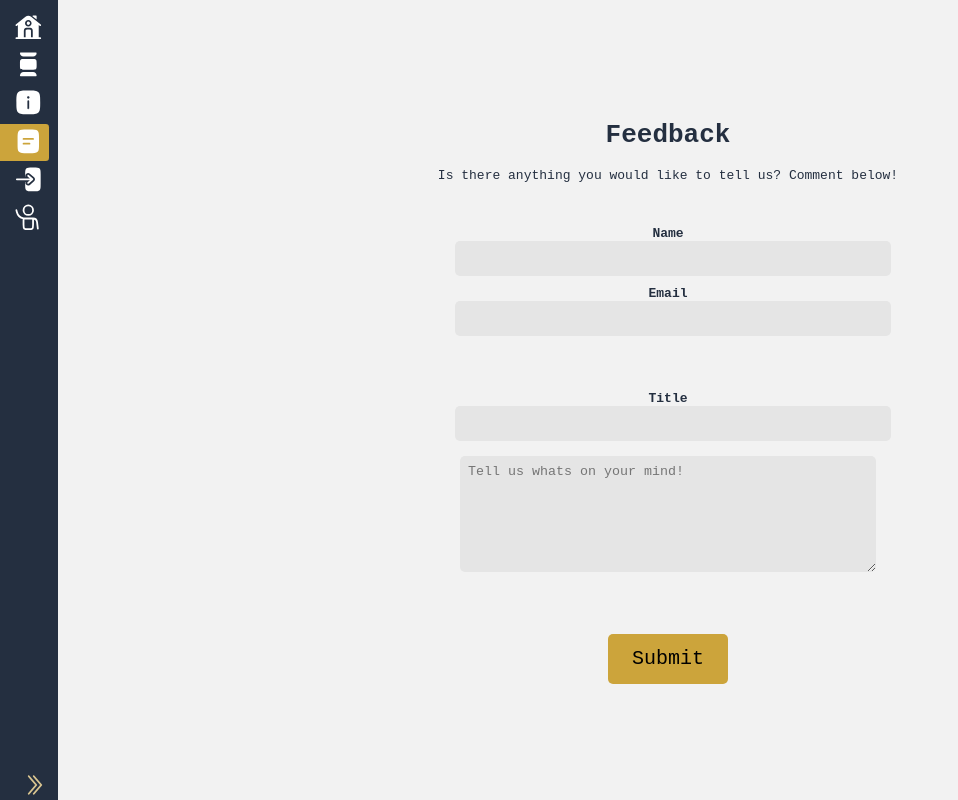
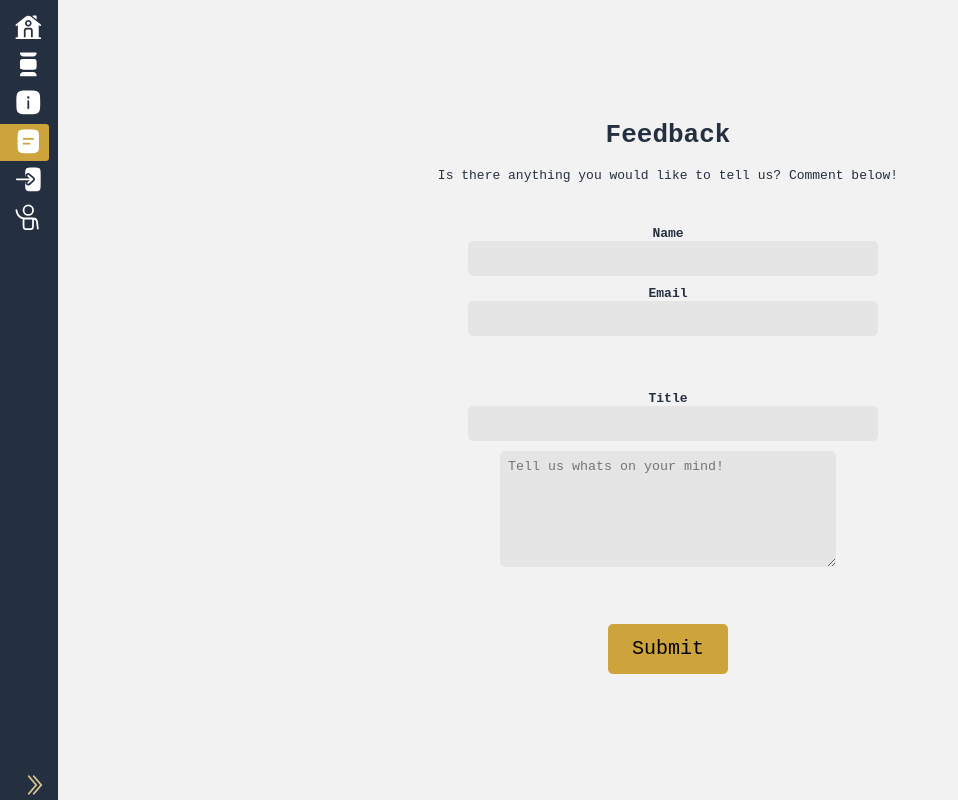
Before and after one commit to MadeleineJonassen/IDATT2105_Full_Stack_Application_Development, a Vue app in the folder FullstackProsjekt/src/frontend/: page /feedback in a window 1280 px wide. Shown: the whole page, without its empty margins (0-958 px from the left). Built offline with nearby package versions, Linux system fonts and the light colour scheme.

Commit message:
Change layout for FeedbackView.vue

```diff
--- a/FullstackProsjekt/src/frontend/src/views/FeedbackView.vue
+++ b/FullstackProsjekt/src/frontend/src/views/FeedbackView.vue
@@ -72,9 +72,8 @@ export default {
 						<br>
 
 						<label>Title</label>
-
 						<input type="text" required v-model="title" ref="title"/> <br>
-						<textarea id="comment" required v-model="comment" placeholder="Tell us whats on your mind!" ref="commentInput"></textarea>
+						<textarea class="comment" required v-model="comment" placeholder="Tell us whats on your mind!" ref="commentInput"></textarea>
 					</div>
 				</div>
 				<div class="submit-section">
@@ -109,15 +108,15 @@ export default {
 }
 
 
-textarea {
-	margin: 5px;
+.comment {
 	padding: 8px;
 	border-radius: 5px;
 	border: none;
-	min-width: 400px;
+	min-width: 40vh;
 	height: 100px;
 	background-color: #E5E5E5;
 }
+
 
 .submit-section {
 	display: flex;
```
